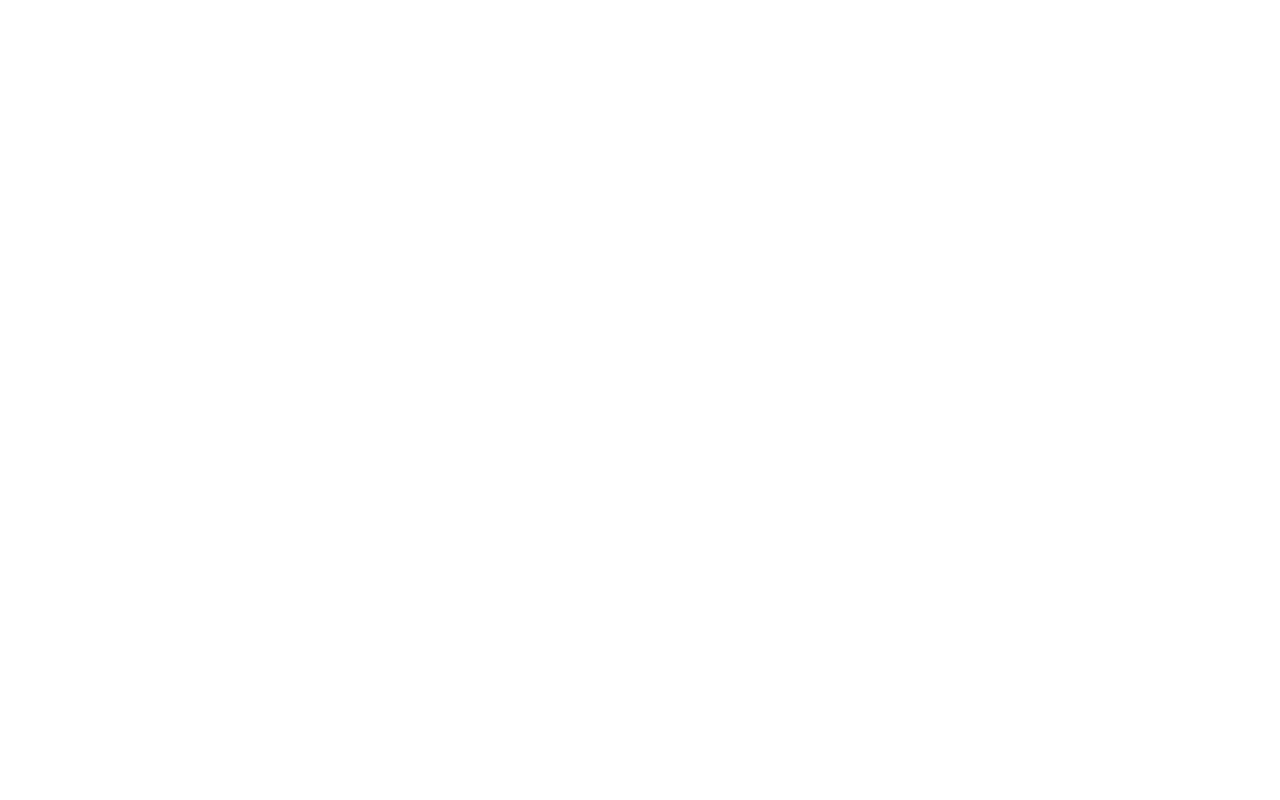
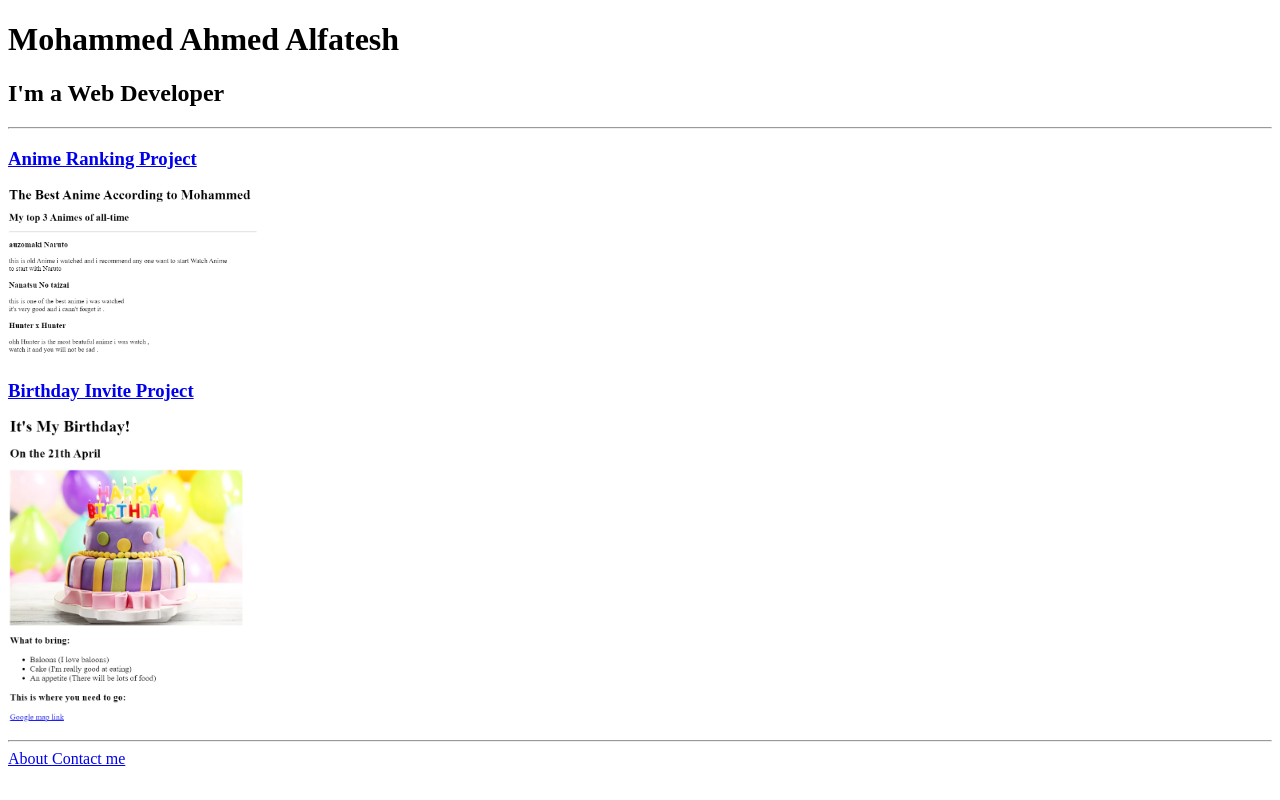
Before and after one commit to Alfatesh/html-portolio, a plain HTML site: page index.html in a window 1280 px wide. Drawn offline with Linux system fonts and the light colour scheme.

Commit message:
Update index.html

```diff
--- a/index.html
+++ b/index.html
@@ -1,15 +1,23 @@
 <!-- TODO 1: Create the HTML Boilerplate -->
+<!DOCTYPE html>
+<html lang="en">
+<head>
+    <meta charset="UTF-8">
 
-<!-- TODO 2: Add Your previous projects' HTML into the public folder -->
+    <title>Mohammed's First Website</title>
+</head>
+<body>
+    <h1> Mohammed Ahmed Alfatesh</h1>
+    <h2>I'm a Web Developer</h2>
+    <hr>
 
-<!-- TODO 3: Take screenshots of your project previews and add the images to the images folder -->
+    <h3><a href="/2.4 Movie Ranking Project/index.html">Anime Ranking Project</a>
+    </h3>
+    <img src="./assets/images/best anime.png" width="250" alt="Anime ranking project preview" />
 
-<!-- TODO 4: Add titles/subtitles etc. -->
-
-<!-- TODO 5: Add a link to the project pages -->
-
-<!-- TODO 6: Add images to show the project previews
-HINT for TODO 6: You can use the height attribute set to 200 to make the image smaller:
-https://developer.mozilla.org/en-US/docs/Web/HTML/Element/img#attr-height -->
-
-<!-- TODO 7: Add the Contact Me and About Me page links -->
+    <h3><a href="/3.4 Birthday Invite Project/index.html">Birthday Invite Project </a></h3>
+    <a href="/3.4 Birthday Invite Project/index.html"><img src="./assets/images/invite friend.png" width="250" alt="birthday invite project preview" /></a>
+<hr>
+<a href="/4.1+Webpages/public/contact.html">About Contact me</a>
+</body>
+</html>
```
